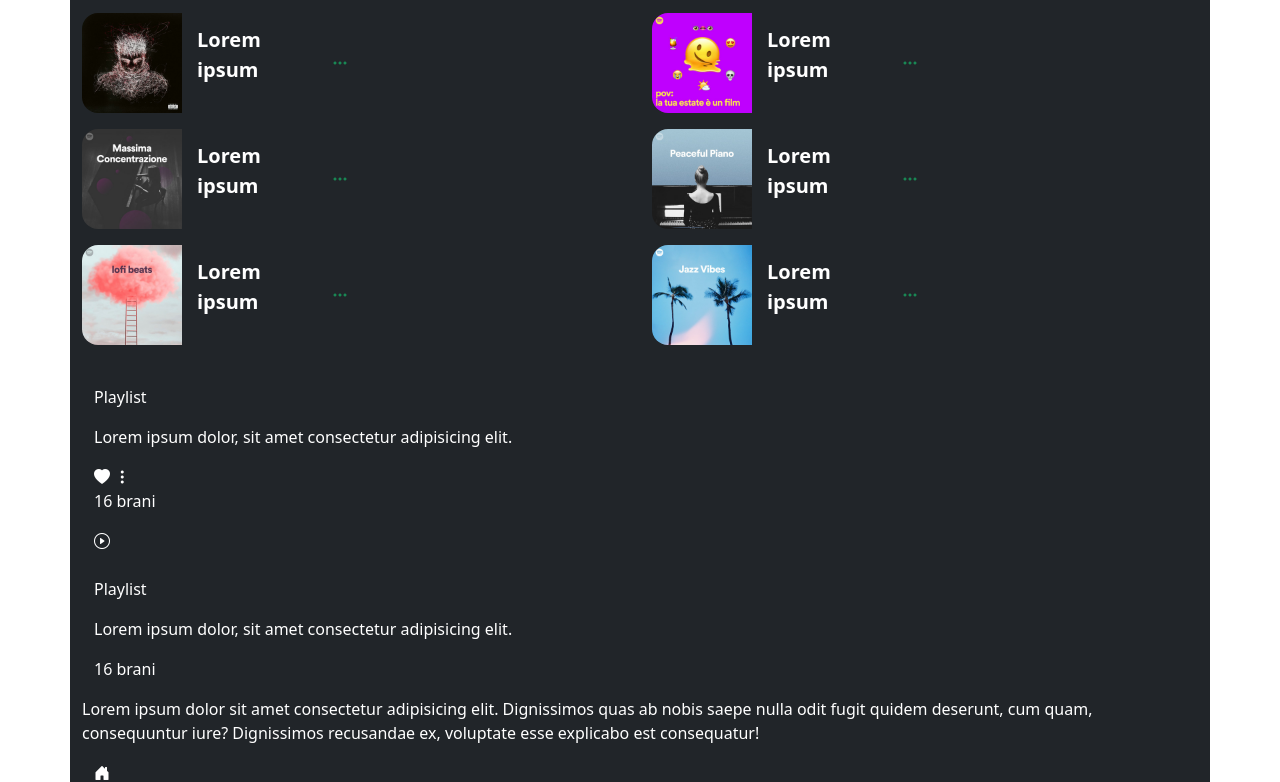
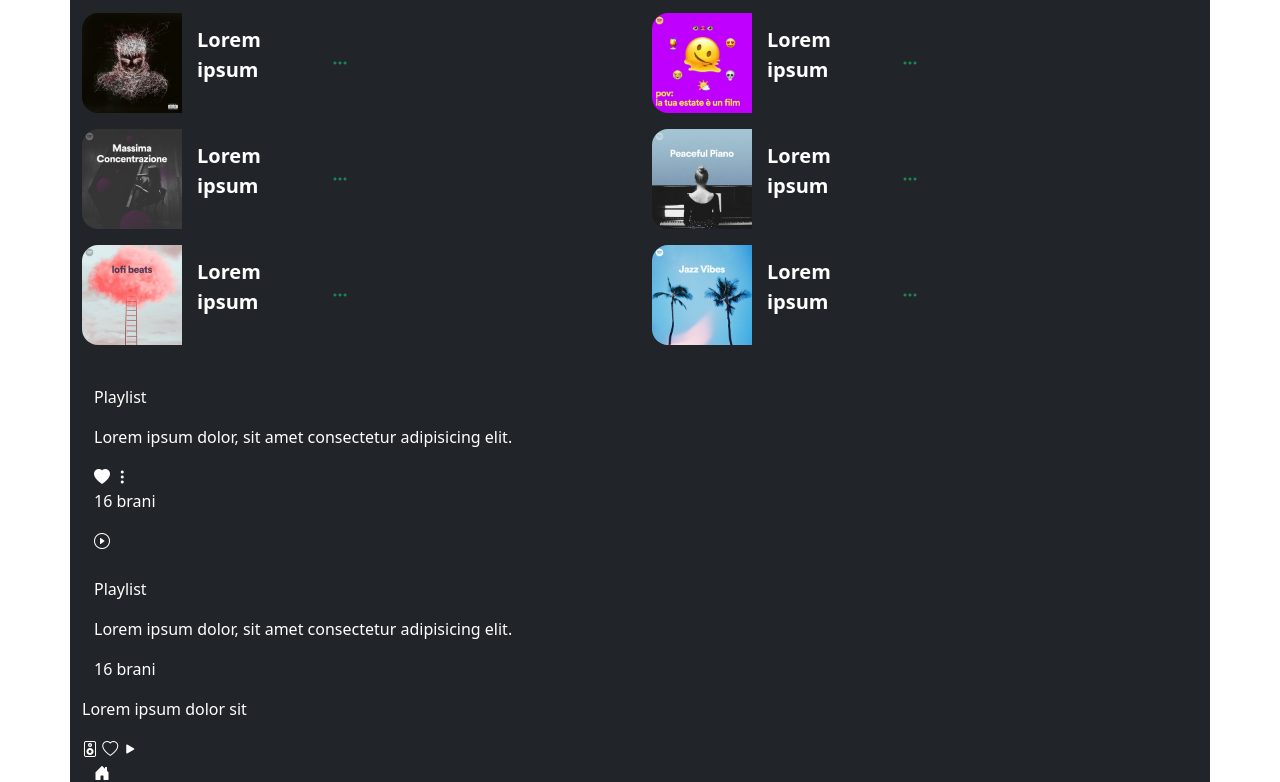
Before and after one commit to ElenaOanca/Gruppo4, a website: page index.html in a window 1280 px wide. Shown: the part 141-923 px from the top of the page. Drawn offline with nearby package versions, Linux system fonts and the light colour scheme.

Commit message:
html finito home page

```diff
--- a/index.html
+++ b/index.html
@@ -140,9 +140,11 @@
         <div class="player">
 
             <p>
-                Lorem ipsum dolor sit amet consectetur adipisicing elit. Dignissimos quas ab nobis saepe nulla odit fugit quidem deserunt, cum quam, consequuntur iure? Dignissimos recusandae ex, voluptate esse explicabo est consequatur!
+                Lorem ipsum dolor sit
             </p>
-            <!--3 icone -->
+            <i class="bi bi-speaker"></i>
+            <i class="bi bi-heart"></i>
+            <i class="bi bi-play-fill"></i>
         </div>
         <div class="container"> <!--background trasparent-->
             <div> <!--flex column row gap-->
```
